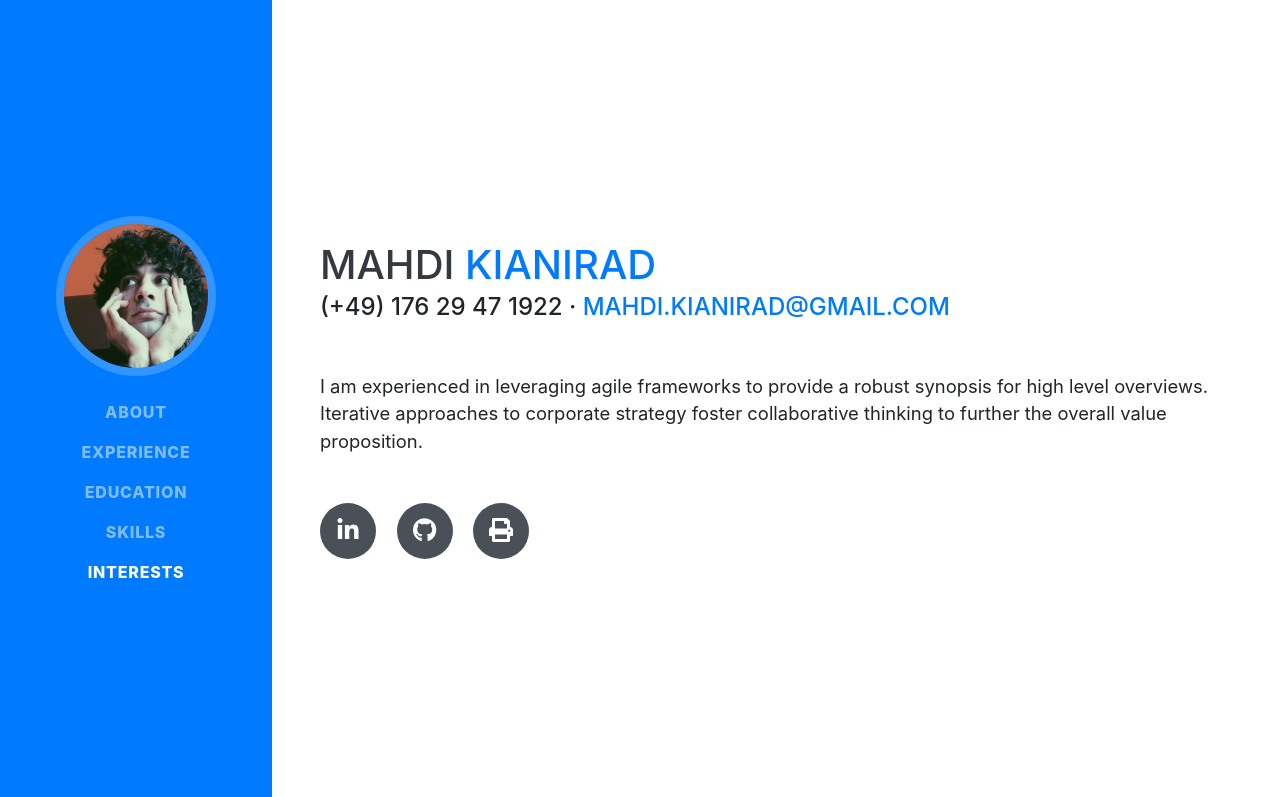
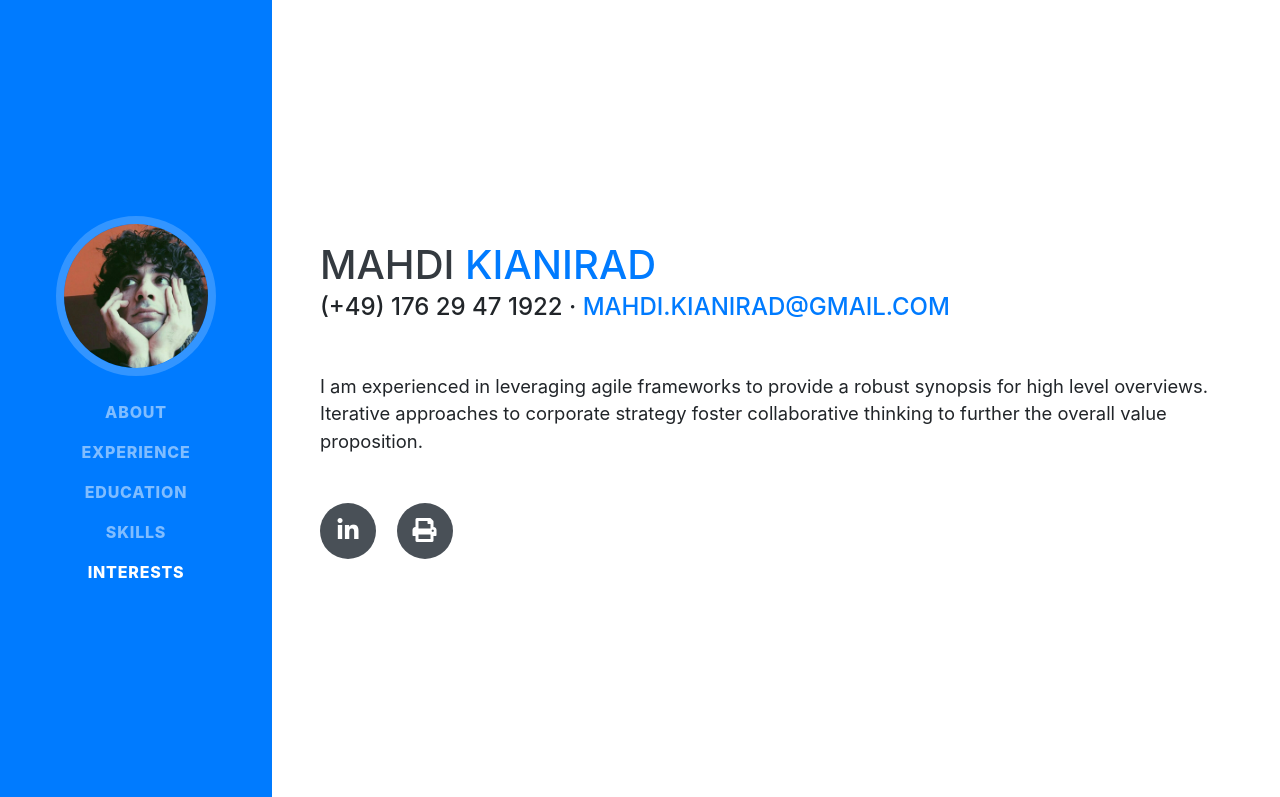
Before and after one commit to mahdikianirad/portfolio, a website with bundled scripts: page index.html in a window 1280 px wide. Shown: the top 797 px of the page. Built offline with nearby package versions, Linux system fonts and the light colour scheme; a web font is replaced by a local one.

Commit message:
hide the github logo

```diff
--- a/index.html
+++ b/index.html
@@ -75,9 +75,9 @@
           <a href="https://linkedin.com/in/mahdi-kianirad-9844562a" target="_blank">
             <i class="fab fa-linkedin-in"></i>
           </a>
-          <a href="https://github.com/mahdikianirad" target="_blank">
+          <!-- <a href="https://github.com/mahdikianirad" target="_blank">
             <i class="fab fa-github"></i>
-          </a>
+          </a> -->
           <a href="assets/cv.pdf" target="_blank">
             <i class="fa fa-print"></i>
           </a>
```
